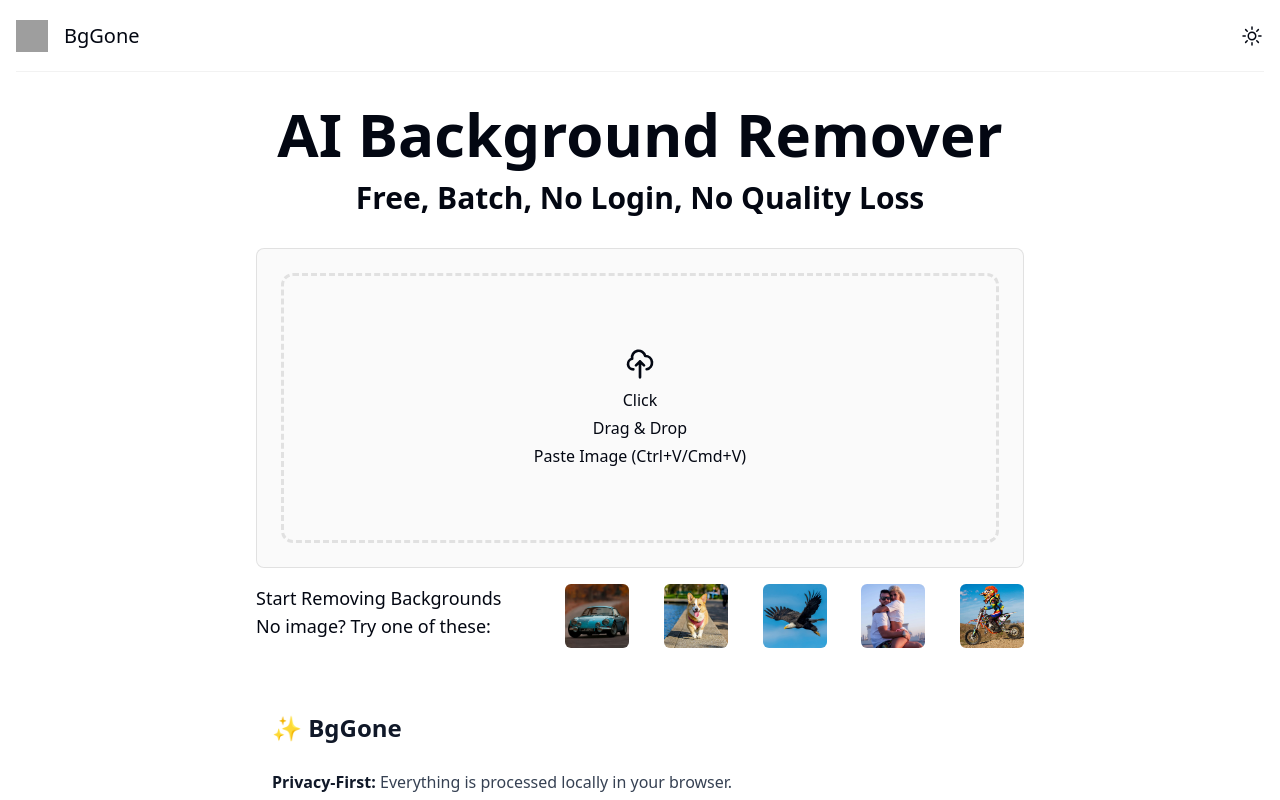
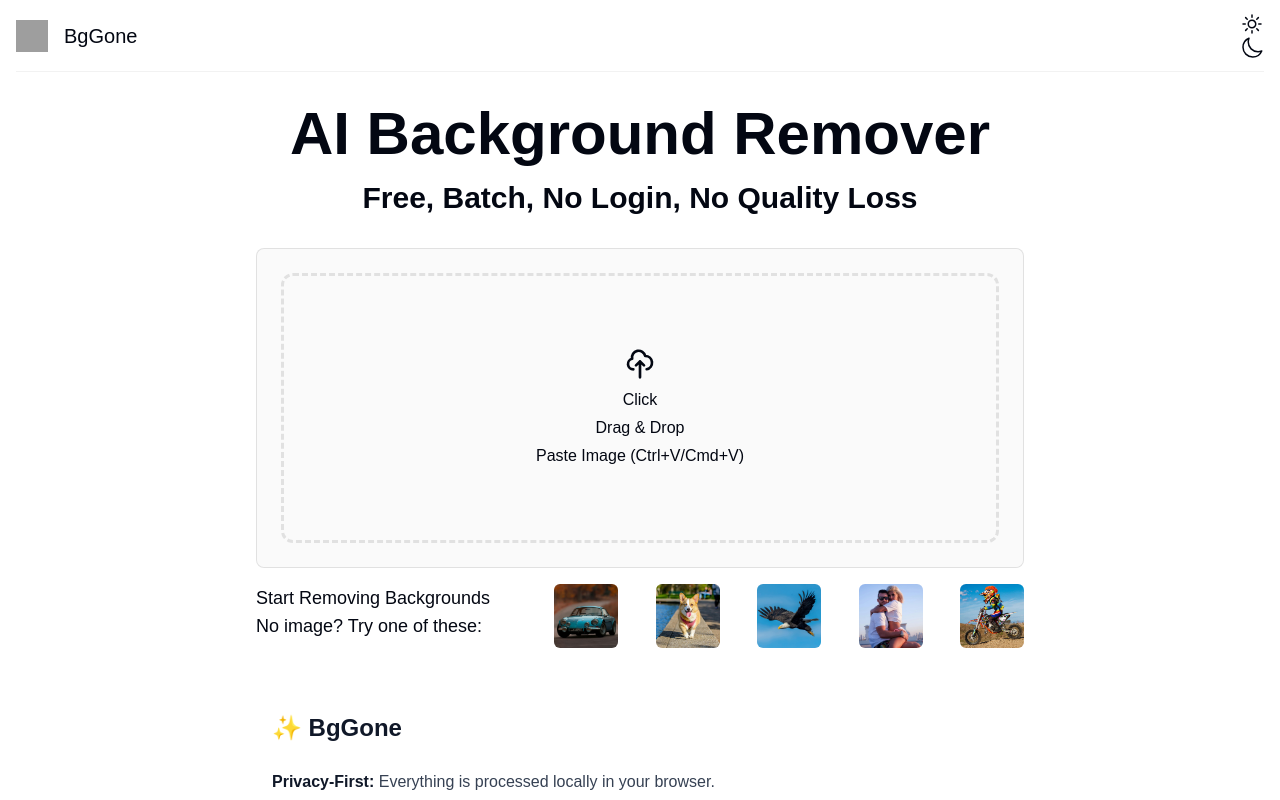
Before and after one commit to Godiswill/gan-web, a Next.js app: page / in a window 1280 px wide. Shown: the top 800 px of the page. Built offline with nearby package versions, Linux system fonts and the light colour scheme; grey boxes are pictures that could not be loaded.

Commit message:
perf: remove next-themes

```diff
--- a/app/layout.tsx
+++ b/app/layout.tsx
@@ -1,6 +1,5 @@
 // import Script from 'next/script';
 import { Geist, Geist_Mono } from 'next/font/google';
-import { ThemeProvider } from 'next-themes';
 import { GoogleAnalytics } from '@next/third-parties/google';
 // import Navigation from '@/components/Navigation';
 import Header from '@/components/Header';
@@ -36,7 +35,7 @@ export default function RootLayout({
         />
         <meta name="robots" content="index, follow" />
 
-        {/* <Script
+        <script
           dangerouslySetInnerHTML={{
             __html: `
             (function() {
@@ -50,16 +49,14 @@ export default function RootLayout({
             })();
             `,
           }}
-        /> */}
+        />
       </head>
       <body
-        className={`${geistSans.variable} ${geistMono.variable} antialiased px-4 text-gray-950 dark:bg-gray-950 dark:text-white`}
+        className={`${geistSans.variable} ${geistMono.variable} antialiased px-4`}
       >
-        <ThemeProvider>
         <Header />
         <main>{children}</main>
         <Footer />
-        </ThemeProvider>
         {/* <!-- Google tag (gtag.js) --> */}
         <GoogleAnalytics gaId="G-CZS9K7V64W" />
         <DebugMobile />
--- a/components/Header.tsx
+++ b/components/Header.tsx
@@ -1,9 +1,7 @@
 'use client';
-import dynamic from 'next/dynamic';
+
 import Navigation from './Navigation';
-// import ThemeIcon from './ThemeIcon';
-
-const ThemeIcon = dynamic(() => import('./ThemeIcon'), { ssr: false });
+import ThemeIcon from './ThemeIcon';
 
 export default function Header() {
   return (
--- a/components/SelectImage.tsx
+++ b/components/SelectImage.tsx
@@ -12,10 +12,10 @@ import { exampleImgs, smallModelKey } from '@/lib/const';
 import { removeBackground } from '@/lib/remover';
 import { isMobileDevice } from '@/lib/remover/utils';
 import { ImageType } from '@/lib/types';
-// import PreviewDownload from './PreviewDownload';
-const PreviewDownload = dynamic(() => import('./PreviewDownload'), {
-  ssr: false,
-});
+import PreviewDownload from './PreviewDownload';
+// const PreviewDownload = dynamic(() => import('./PreviewDownload'), {
+//   ssr: false,
+// });
 
 export default function SelectImage() {
   const fileInputId = useId();
--- a/components/ThemeIcon.tsx
+++ b/components/ThemeIcon.tsx
@@ -1,60 +1,32 @@
 'use client';
 import { SunIcon, MoonIcon } from '@heroicons/react/24/outline';
-import { useTheme } from 'next-themes';
 
 export default function ThemeIcon() {
-  const { theme, setTheme } = useTheme();
+  const toggleTheme = () => {
+    let newTheme;
 
-  return theme ? (
+    const savedTheme = localStorage.getItem('theme');
+    if (savedTheme === 'dark' || savedTheme === 'light') {
+      newTheme = savedTheme === 'dark' ? 'light' : 'dark';
+    } else {
+      const prefersDark = window.matchMedia(
+        '(prefers-color-scheme: dark)'
+      ).matches;
+      newTheme = prefersDark ? 'light' : 'dark';
+    }
+
+    localStorage.setItem('theme', newTheme);
+    document.documentElement.setAttribute('data-theme', newTheme);
+  };
+
+  return (
     <button
       aria-label="change toggle"
       className="border-0 bg-none"
-      onClick={() => setTheme((pre) => (pre === 'dark' ? 'light' : 'dark'))}
+      onClick={toggleTheme}
     >
-      {/* {theme === 'dark' ? '🌙 Dark' : '☀️ Light'} */}
-      {theme === 'dark' ? (
-        <MoonIcon className="h-6 w-6" />
-      ) : (
-        <SunIcon className="h-6 w-6" />
-      )}
-      {/* <SunIcon className="h-6 w-6 sun" /> */}
-      {/* <MoonIcon className="h-6 w-6 moon" /> */}
+      <SunIcon className="h-6 w-6 sun-icon" />
+      <MoonIcon className="h-6 w-6 moon-icon" />
     </button>
-  ) : null;
+  );
 }
-
-// 'use client';
-// import { useEffect, useState } from 'react';
-
-// export default function ThemeToggle() {
-//   const [theme, setTheme] = useState<'light' | 'dark'>('light');
-
-//   useEffect(() => {
-//     // 初始化读取
-//     const savedTheme = localStorage.getItem('theme');
-//     if (savedTheme === 'dark' || savedTheme === 'light') {
-//       setTheme(savedTheme);
-//     } else {
-//       const prefersDark = window.matchMedia(
-//         '(prefers-color-scheme: dark)'
-//       ).matches;
-//       setTheme(prefersDark ? 'dark' : 'light');
-//     }
-//   }, []);
-
-//   const toggleTheme = () => {
-//     const newTheme = theme === 'dark' ? 'light' : 'dark';
-//     setTheme(newTheme);
-//     localStorage.setItem('theme', newTheme);
-//     document.documentElement.setAttribute('data-theme', newTheme);
-//   };
-
-//   return (
-//     <button
-//       onClick={toggleTheme}
-//       className="px-4 py-2 rounded-md border bg-gray-200 dark:bg-gray-800"
-//     >
-//       {theme === 'dark' ? '🌙 Dark' : '☀️ Light'}
-//     </button>
-//   );
-// }
--- a/package.json
+++ b/package.json
@@ -18,7 +18,6 @@
     "lodash-es": "^4.17.21",
     "ndarray": "^1.0.19",
     "next": "15.5.2",
-    "next-themes": "^0.4.6",
     "onnxruntime-web": "1.18.0",
     "react": "19.1.0",
     "react-dom": "19.1.0",
--- a/styles/globals.css
+++ b/styles/globals.css
@@ -4,30 +4,48 @@
 /* @custom-variant dark (&:where(.dark, .dark *)); */
 @custom-variant dark (&:where([data-theme=dark], [data-theme=dark] *));
 
-/* :root {
-  --background: #ffffff;
-  --foreground: #171717;
-} */
+:root {
+  --background: var(--color-white);
+  --foreground: var(--color-gray-950);
+}
 
-/* @theme inline {
+@media (prefers-color-scheme: dark) {
+  :root {
+    --background: var(--color-gray-950);
+    --foreground: var(--color-white);
+  }
+}
+
+html[data-theme='light'] {
+  --background: var(--color-white);
+  --foreground: var(--color-gray-950);
+}
+
+html[data-theme='light'] .moon-icon {
+  display: none;
+}
+
+html[data-theme='dark'] {
+  --background: var(--color-gray-950);
+  --foreground: var(--color-white);
+}
+
+html[data-theme='dark'] .sun-icon {
+  display: none;
+}
+
+body {
+  background: var(--background);
+  color: var(--foreground);
+  font-family: Arial, Helvetica, sans-serif;
+}
+
+@theme inline {
   --color-background: var(--background);
   --color-foreground: var(--foreground);
   --font-sans: var(--font-geist-sans);
   --font-mono: var(--font-geist-mono);
-} */
-
-/* @media (prefers-color-scheme: dark) {
-  :root {
-    --background: #0a0a0a;
-    --foreground: #ededed;
-  }
-} */
-
-/* body {
-  background: var(--background);
-  color: var(--foreground);
-  font-family: Arial, Helvetica, sans-serif;
-} */
+}
 
 button {
   @apply cursor-pointer;
```
Also changed, not shown: 1 other file (tests, documents, lock files or other folders). Lines whose indentation alone changed are shown as unchanged.
